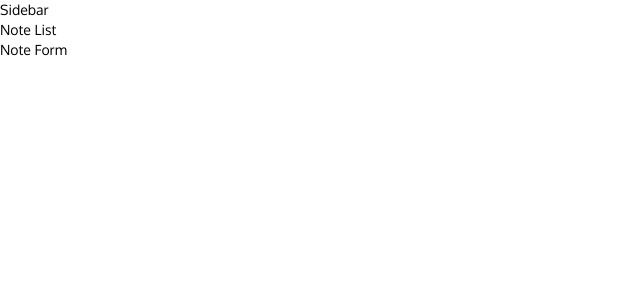
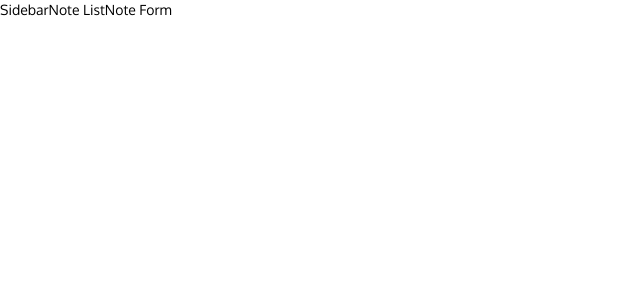
Before and after one commit to tymitchell21/noteherder, a React (Create React App) app: page / in a window 1280 px wide. Shown: the top 300 px of the page, without its empty margins (0-640 px from the left). Built offline with nearby package versions, Linux system fonts and the light colour scheme; a web font is replaced by a local one.

Commit message:
Style main (uss css in js)

```diff
--- a/src/Main.js
+++ b/src/Main.js
@@ -6,7 +6,10 @@
 
 const Main = () => {
     return (
-        <div className="Main">
+        <div
+            className="Main"
+            style={style}
+        >
             <Sidebar />
             <NoteList />
             <NoteForm />
@@ -14,4 +17,10 @@
     )
 }
 
+const style = {
+  display: 'flex',
+  height: '100vh',
+  alignItems: 'stretch',
+}
+
 export default Main
```
